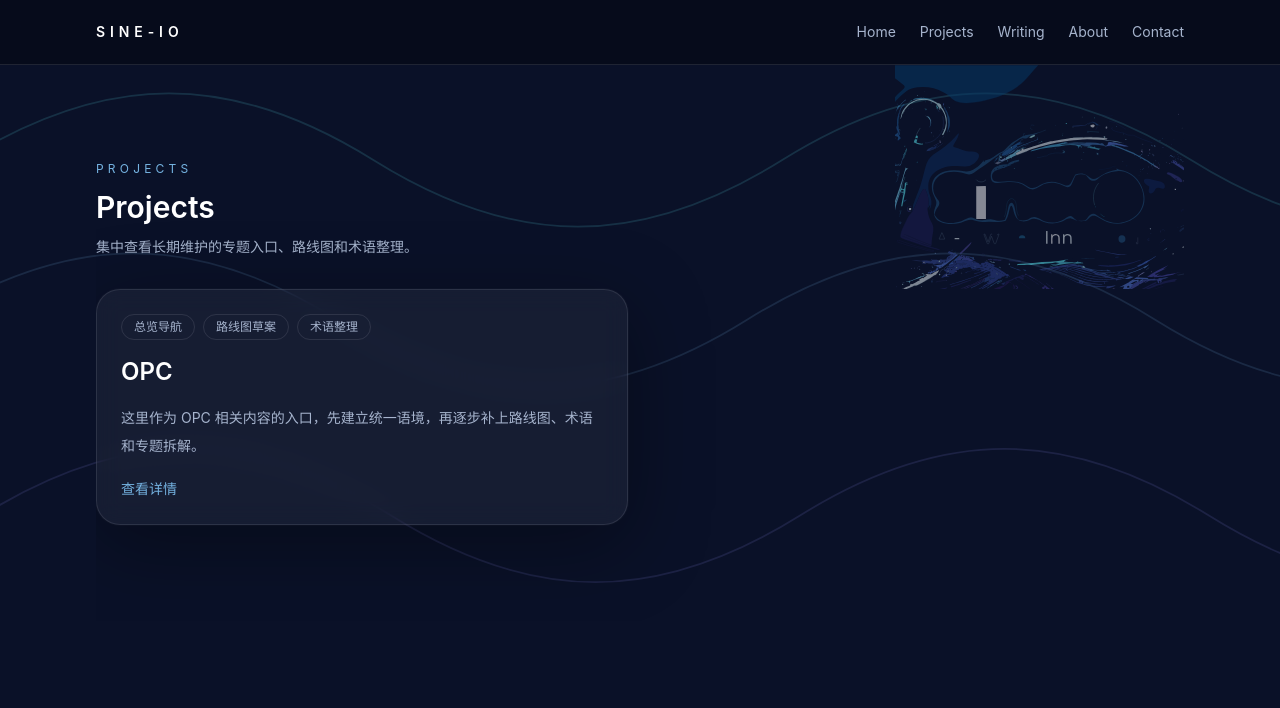
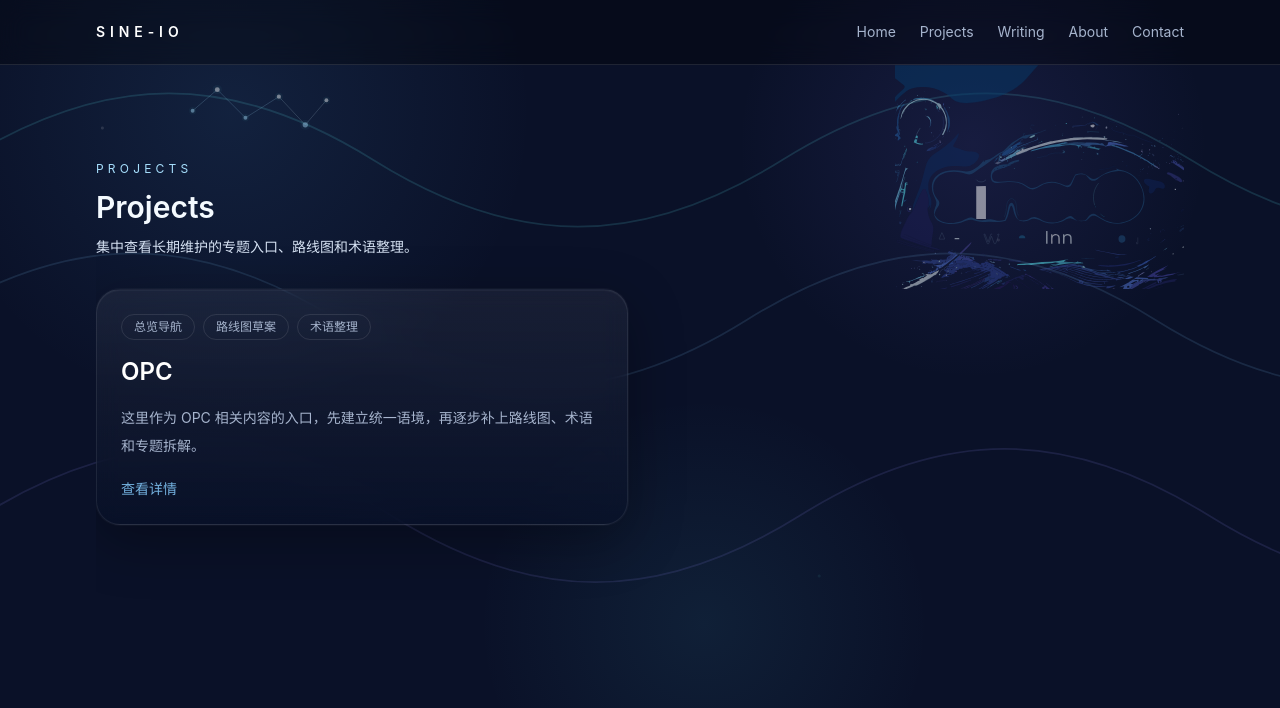
Before and after one commit to sine-io/sine-io.github.io, a React (Vite) app: page /projects in a window 1280 px wide. Shown: the top 708 px of the page. Built offline with nearby package versions, Linux system fonts and the light colour scheme.

Commit message:
feat: add shared svg-aligned visual primitives

```diff
--- /dev/null
+++ b/src/components/ui/ConstellationField.tsx
@@ -0,0 +1,45 @@
+type StarNode = {
+  cx: number
+  cy: number
+  r?: number
+}
+
+type StarPath = {
+  d: string
+}
+
+type ConstellationFieldProps = {
+  className?: string
+  nodes: StarNode[]
+  paths: StarPath[]
+  testId?: string
+}
+
+export function ConstellationField({ className, nodes, paths, testId }: ConstellationFieldProps) {
+  return (
+    <svg
+      data-testid={testId}
+      aria-hidden="true"
+      viewBox="0 0 100 100"
+      fill="none"
+      className={className}
+      xmlns="http://www.w3.org/2000/svg"
+    >
+      {paths.map((path, index) => (
+        <path
+          key={path.d}
+          d={path.d}
+          stroke={index % 2 === 0 ? 'rgba(166, 222, 252, 0.32)' : 'rgba(215, 243, 255, 0.28)'}
+          strokeWidth="0.55"
+          strokeLinecap="round"
+        />
+      ))}
+      {nodes.map((node, index) => (
+        <g key={`${node.cx}-${node.cy}-${index}`}>
+          <circle cx={node.cx} cy={node.cy} r={(node.r ?? 1.2) * 1.9} fill="rgba(93, 227, 233, 0.08)" />
+          <circle cx={node.cx} cy={node.cy} r={node.r ?? 1.2} fill={index % 2 === 0 ? 'rgba(166, 222, 252, 0.75)' : 'rgba(255, 255, 255, 0.72)'} />
+        </g>
+      ))}
+    </svg>
+  )
+}
--- a/src/components/ui/GlassPanel.tsx
+++ b/src/components/ui/GlassPanel.tsx
@@ -1,8 +1,30 @@
 import type { PropsWithChildren } from 'react'
 
-export function GlassPanel({ children }: PropsWithChildren) {
+type GlassPanelProps = PropsWithChildren<{
+  className?: string
+  variant?: 'default' | 'hero' | 'dense'
+}>
+
+const panelVariantClassNames: Record<NonNullable<GlassPanelProps['variant']>, string> = {
+  default:
+    'border-white/10 bg-[linear-gradient(180deg,rgba(255,255,255,0.08),rgba(8,17,40,0.58))] shadow-[0_0_0_1px_rgba(166,222,252,0.04),0_20px_80px_rgba(0,0,0,0.35),inset_0_1px_0_rgba(255,255,255,0.06)]',
+  hero:
+    'border-[#A6DEFC]/20 bg-[linear-gradient(180deg,rgba(255,255,255,0.11),rgba(12,26,56,0.66))] shadow-[0_0_0_1px_rgba(166,222,252,0.08),0_28px_100px_rgba(0,0,0,0.4),0_0_48px_rgba(93,227,233,0.08),inset_0_1px_0_rgba(255,255,255,0.1)]',
+  dense:
+    'border-white/8 bg-[linear-gradient(180deg,rgba(255,255,255,0.06),rgba(8,17,40,0.72))] shadow-[0_0_0_1px_rgba(255,255,255,0.03),0_16px_56px_rgba(0,0,0,0.32),inset_0_1px_0_rgba(255,255,255,0.04)]'
+}
+
+export function GlassPanel({ children, className, variant = 'default' }: GlassPanelProps) {
   return (
-    <div className="rounded-3xl border border-white/10 bg-white/5 p-6 shadow-[0_0_0_1px_rgba(255,255,255,0.02),0_20px_80px_rgba(0,0,0,0.35)] backdrop-blur-md">
+    <div
+      className={[
+        'rounded-3xl border p-6 backdrop-blur-md',
+        panelVariantClassNames[variant],
+        className
+      ]
+        .filter(Boolean)
+        .join(' ')}
+    >
       {children}
     </div>
   )
--- a/src/components/ui/SectionHeading.tsx
+++ b/src/components/ui/SectionHeading.tsx
@@ -3,16 +3,20 @@ type SectionHeadingProps = {
   title: string
   description?: string
   level?: 1 | 2 | 3 | 4 | 5 | 6
+  tone?: 'default' | 'hero'
 }
 
-export function SectionHeading({ eyebrow, title, description, level = 2 }: SectionHeadingProps) {
+export function SectionHeading({ eyebrow, title, description, level = 2, tone = 'default' }: SectionHeadingProps) {
   const HeadingTag = `h${level}` as const
+  const eyebrowClassName = tone === 'hero' ? 'text-[#A6DEFC]' : 'text-[#75B3E1]'
+  const titleClassName = tone === 'hero' ? 'text-[#F4FAFF]' : 'text-white'
+  const descriptionClassName = tone === 'hero' ? 'text-[#D7E3F4]' : 'text-[#A6B4CD]'
 
   return (
     <div className="space-y-3">
-      <p className="text-xs uppercase tracking-[0.35em] text-[#75B3E1]">{eyebrow}</p>
-      <HeadingTag className="text-3xl font-semibold text-white">{title}</HeadingTag>
-      {description ? <p className="max-w-2xl text-sm text-[#A6B4CD]">{description}</p> : null}
+      <p className={`text-xs uppercase tracking-[0.35em] ${eyebrowClassName}`}>{eyebrow}</p>
+      <HeadingTag className={`text-3xl font-semibold ${titleClassName}`}>{title}</HeadingTag>
+      {description ? <p className={`max-w-2xl text-sm ${descriptionClassName}`}>{description}</p> : null}
     </div>
   )
 }
--- a/src/pages/HomePage.tsx
+++ b/src/pages/HomePage.tsx
@@ -1,6 +1,7 @@
 import { motion } from 'framer-motion'
 import { Link } from 'react-router-dom'
 import heroArt from '@/assets/visuals/svg1-optimized.svg'
+import { ConstellationField } from '@/components/ui/ConstellationField'
 import { Container } from '@/components/ui/Container'
 import { GlassPanel } from '@/components/ui/GlassPanel'
 import { SectionHeading } from '@/components/ui/SectionHeading'
@@ -15,6 +16,20 @@ function pickItemsBySlug<T extends { slug: string }>(items: T[], slugs: string[]
     .filter((item): item is T => item !== undefined)
 }
 
+const homeConstellationNodes = [
+  { cx: 12, cy: 20, r: 1.4 },
+  { cx: 24, cy: 34, r: 1.1 },
+  { cx: 42, cy: 18, r: 1.5 },
+  { cx: 56, cy: 28, r: 1.2 },
+  { cx: 71, cy: 16, r: 1.1 },
+  { cx: 84, cy: 32, r: 1.3 }
+]
+
+const homeConstellationPaths = [
+  { d: 'M12 20L24 34L42 18L56 28' },
+  { d: 'M42 18L71 16L84 32' }
+]
+
 export function HomePage() {
   const featuredProjects = pickItemsBySlug(projects, homeContent.featuredProjectSlugs)
   const featuredWriting = pickItemsBySlug(writingEntries, homeContent.featuredWritingSlugs)
@@ -26,8 +41,14 @@ export function HomePage() {
           {...sectionRevealMotion}
           className="grid gap-6 lg:grid-cols-[minmax(0,1.4fr)_minmax(320px,0.8fr)]"
         >
-          <GlassPanel>
+          <GlassPanel variant="hero">
             <div className="relative isolate overflow-hidden">
+              <ConstellationField
+                testId="home-constellation"
+                nodes={homeConstellationNodes}
+                paths={homeConstellationPaths}
+                className="pointer-events-none absolute inset-x-[8%] top-[10%] h-[58%] w-[72%] opacity-70"
+              />
               <img
                 data-testid="hero-art"
                 src={heroArt}
@@ -43,7 +64,7 @@ export function HomePage() {
               </div>
             </div>
           </GlassPanel>
-          <GlassPanel>
+          <GlassPanel variant="dense">
             <div className="space-y-4">
               <p className="text-xs uppercase tracking-[0.35em] text-[#75B3E1]">Overview</p>
               {homeContent.overview.map((paragraph) => (
@@ -63,7 +84,7 @@ export function HomePage() {
           />
           <div className="grid gap-6 md:grid-cols-2">
             {featuredProjects.map((project) => (
-              <GlassPanel key={project.slug}>
+              <GlassPanel key={project.slug} variant="dense">
                 <div className="space-y-4">
                   <div className="flex flex-wrap gap-2">
                     {project.tags.map((tag) => (
@@ -91,7 +112,7 @@ export function HomePage() {
           />
           <div className="grid gap-6 md:grid-cols-2">
             {featuredWriting.map((entry) => (
-              <GlassPanel key={entry.slug}>
+              <GlassPanel key={entry.slug} variant="dense">
                 <div className="space-y-4">
                   <p className="text-xs uppercase tracking-[0.25em] text-[#75B3E1]">{entry.category}</p>
                   <h3 className="text-2xl font-semibold text-white">{entry.title}</h3>
--- a/src/pages/ProjectsPage.tsx
+++ b/src/pages/ProjectsPage.tsx
@@ -1,16 +1,37 @@
 import { motion } from 'framer-motion'
 import { Link } from 'react-router-dom'
 import sectionArt from '@/assets/visuals/svg2-optimized.svg'
+import { ConstellationField } from '@/components/ui/ConstellationField'
 import { Container } from '@/components/ui/Container'
 import { GlassPanel } from '@/components/ui/GlassPanel'
 import { SectionHeading } from '@/components/ui/SectionHeading'
 import { projects } from '@/content/projects'
 import { sectionRevealMotion } from '@/lib/motion'
 
+const projectsConstellationNodes = [
+  { cx: 14, cy: 26, r: 1.1 },
+  { cx: 28, cy: 14, r: 1.4 },
+  { cx: 44, cy: 30, r: 1.1 },
+  { cx: 63, cy: 18, r: 1.2 },
+  { cx: 78, cy: 34, r: 1.5 },
+  { cx: 90, cy: 20, r: 1.1 }
+]
+
+const projectsConstellationPaths = [
+  { d: 'M14 26L28 14L44 30L63 18' },
+  { d: 'M63 18L78 34L90 20' }
+]
+
 export function ProjectsPage() {
   return (
     <Container>
       <section className="relative isolate overflow-hidden space-y-8 py-16 md:py-24">
+        <ConstellationField
+          testId="projects-constellation"
+          nodes={projectsConstellationNodes}
+          paths={projectsConstellationPaths}
+          className="pointer-events-none absolute left-0 top-0 h-44 w-80 max-w-[72vw] opacity-60"
+        />
         <img
           data-testid="projects-art"
           src={sectionArt}
@@ -24,11 +45,12 @@ export function ProjectsPage() {
             title="Projects"
             description="集中查看长期维护的专题入口、路线图和术语整理。"
             level={1}
+            tone="hero"
           />
         </motion.div>
         <motion.div {...sectionRevealMotion} className="relative z-10 grid gap-6 md:grid-cols-2">
           {projects.map((project) => (
-            <GlassPanel key={project.slug}>
+            <GlassPanel key={project.slug} variant="dense">
               <div className="space-y-4">
                 <div className="flex flex-wrap gap-2">
                   {project.tags.map((tag) => (
--- a/src/styles/globals.css
+++ b/src/styles/globals.css
@@ -13,8 +13,25 @@ html {
 
 body {
   min-height: 100vh;
-  background: #0A1128;
+  background:
+    radial-gradient(circle at 18% 14%, rgba(79, 151, 220, 0.12), transparent 24%),
+    radial-gradient(circle at 76% 18%, rgba(111, 102, 223, 0.13), transparent 20%),
+    radial-gradient(circle at 55% 78%, rgba(83, 207, 233, 0.08), transparent 24%),
+    #0A1128;
   color: #A6B4CD;
+}
+
+body::before {
+  content: "";
+  position: fixed;
+  inset: 0;
+  pointer-events: none;
+  background-image:
+    radial-gradient(circle at 8% 16%, rgba(255,255,255,0.35) 0 1px, transparent 2px),
+    radial-gradient(circle at 22% 44%, rgba(166, 222, 252, 0.28) 0 1px, transparent 2px),
+    radial-gradient(circle at 78% 30%, rgba(255,255,255,0.28) 0 1px, transparent 2px),
+    radial-gradient(circle at 64% 72%, rgba(93, 227, 233, 0.22) 0 1px, transparent 2px);
+  opacity: 0.35;
 }
 
 #root {
```
Also changed, not shown: 2 other files (tests, documents, lock files or other folders).
